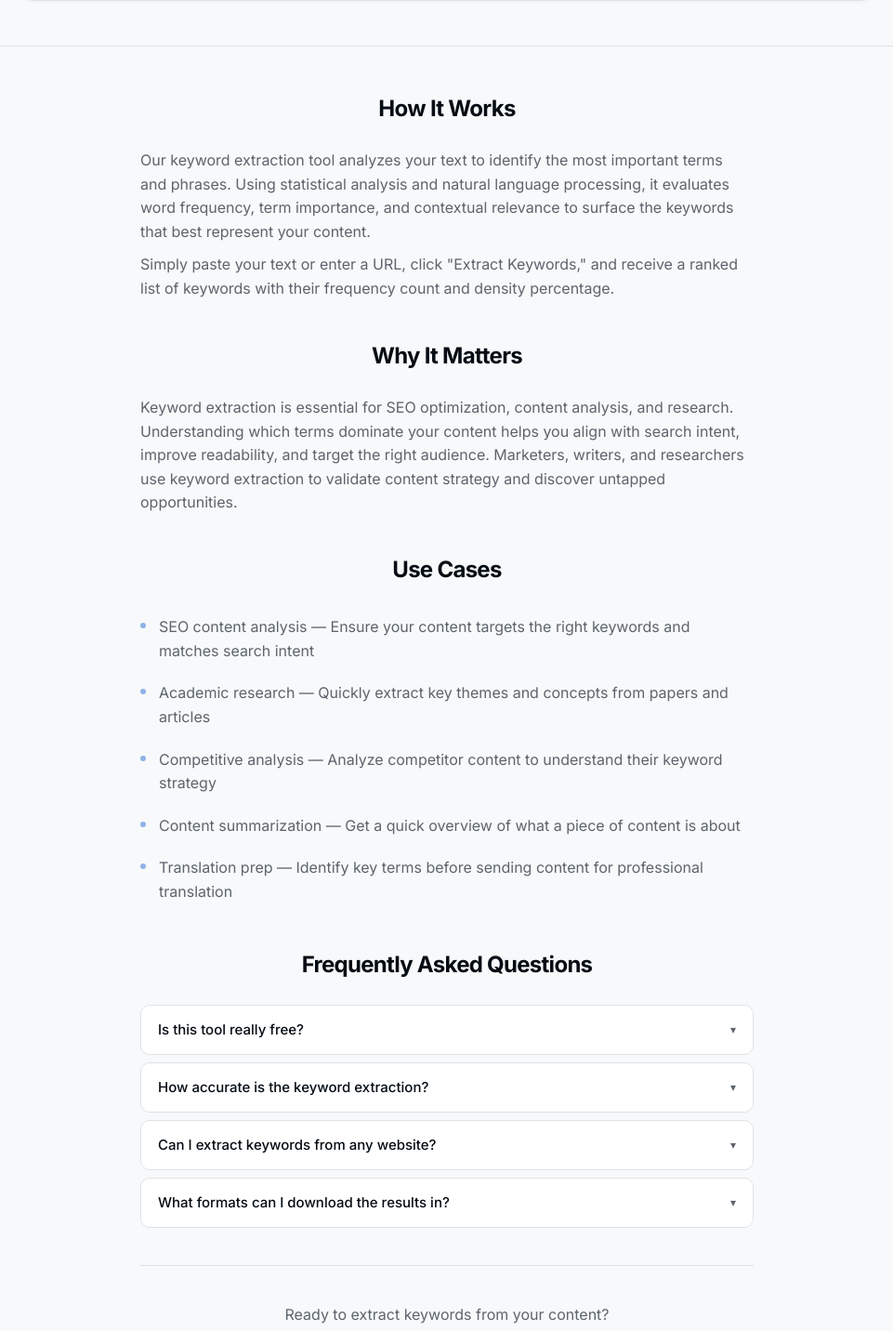
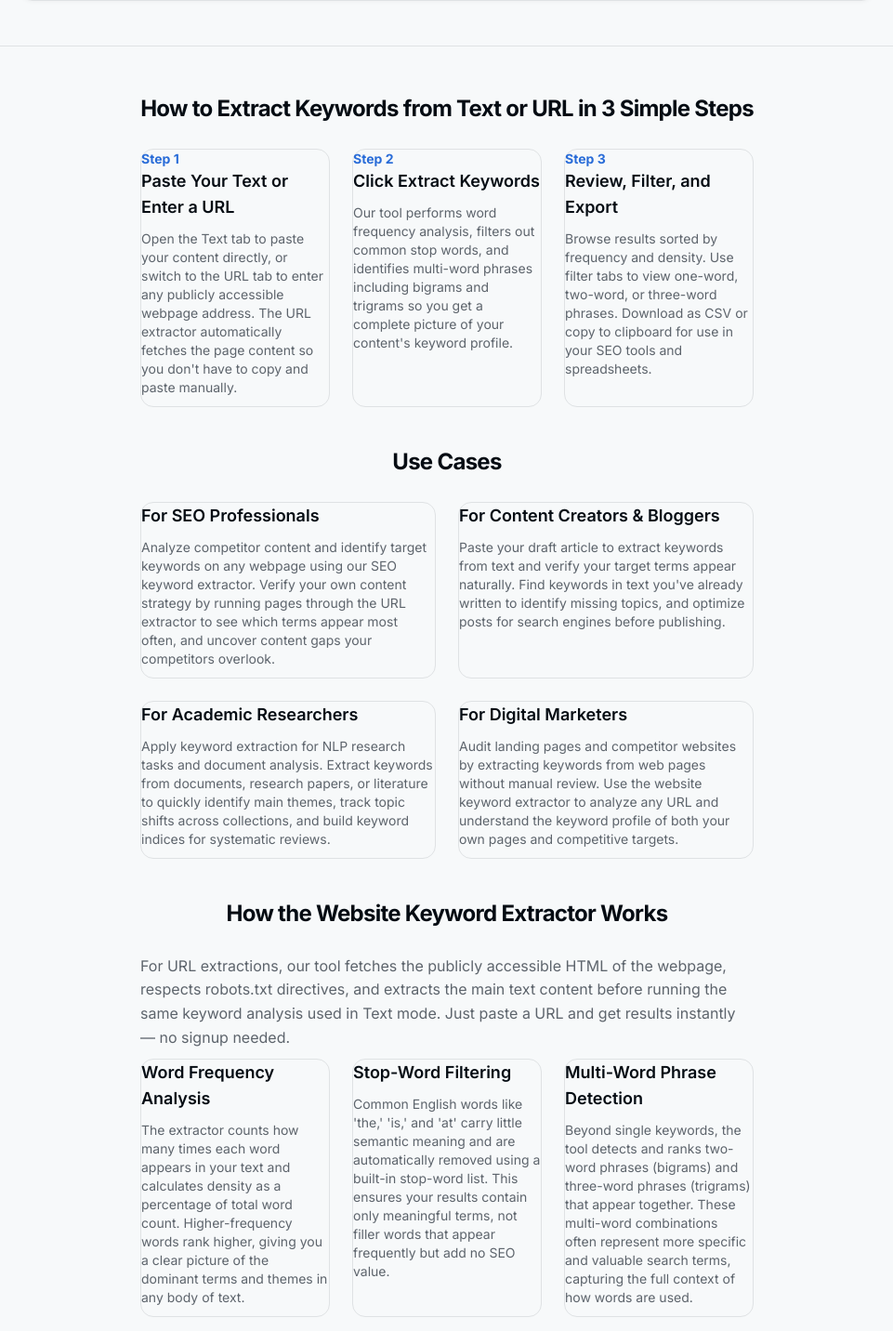
Before and after one commit to pang3fan-creator/keyword-extractor, a Next.js app: page / in a window 1280 px wide. Shown: the part 718-2150 px from the top of the page at 93% size, without its empty margins (159-1120 px from the left). Built offline with nearby package versions, Linux system fonts and the light colour scheme.

Commit message:
feat: 更新首页 SEO 内容，添加使用说明和用例部分，增强用户体验

```diff
--- a/messages/en.json
+++ b/messages/en.json
@@ -37,15 +37,15 @@
     "copyClipboard": "Copy to Clipboard",
     "copyClipboardLabel": "Copy results to clipboard",
     "copied": "Copied!",
-    "seoHowTitle": "How It Works",
-    "seoHowDesc1": "Our keyword extraction tool analyzes your text to identify the most important terms and phrases. Using statistical analysis and natural language processing, it evaluates word frequency, term importance, and contextual relevance to surface the keywords that best represent your content.",
+    "seoHowTitle": "How the Website Keyword Extractor Works",
+    "seoHowDesc1": "Our keyword extraction tool analyzes your text to identify the most important terms and phrases. Using word frequency analysis, stop-word filtering, and multi-word phrase detection, it surfaces the keywords that best represent your content.",
     "seoHowDesc2": "Simply paste your text or enter a URL, click \"Extract Keywords,\" and receive a ranked list of keywords with their frequency count and density percentage.",
-    "seoHowStep1Title": "Paste Text or Enter URL",
-    "seoHowStep1Desc": "Add your content directly or paste a webpage URL.",
-    "seoHowStep2Title": "Click Extract",
-    "seoHowStep2Desc": "Our algorithm analyzes word frequency and phrases instantly.",
-    "seoHowStep3Title": "Download Results",
-    "seoHowStep3Desc": "Export your keywords as CSV or copy them to clipboard.",
+    "seoHowStep1Title": "Paste Your Text or Enter a URL",
+    "seoHowStep1Desc": "Open the Text tab to paste your content directly, or switch to the URL tab to enter any publicly accessible webpage address. The URL extractor automatically fetches the page content so you don't have to copy and paste manually.",
+    "seoHowStep2Title": "Click Extract Keywords",
+    "seoHowStep2Desc": "Our tool performs word frequency analysis, filters out common stop words, and identifies multi-word phrases including bigrams and trigrams so you get a complete picture of your content's keyword profile.",
+    "seoHowStep3Title": "Review, Filter, and Export",
+    "seoHowStep3Desc": "Browse results sorted by frequency and density. Use filter tabs to view one-word, two-word, or three-word phrases. Download as CSV or copy to clipboard for use in your SEO tools and spreadsheets.",
     "seoWhyTitle": "Why It Matters",
     "seoWhyDesc": "Keyword extraction is essential for SEO optimization, content analysis, and research. Understanding which terms dominate your content helps you align with search intent, improve readability, and target the right audience. Marketers, writers, and researchers use keyword extraction to validate content strategy and discover untapped opportunities.",
     "seoWhy1": "SEO Optimization — Identify focus keywords for your content",
@@ -53,22 +53,40 @@
     "seoWhy3": "Content Strategy — Plan your content around high-value keywords",
     "seoWhy4": "Market Research — Discover trending topics in your niche",
     "seoUseTitle": "Use Cases",
-    "seoUse1": "SEO content analysis — Ensure your content targets the right keywords and matches search intent",
-    "seoUse2": "Academic research — Quickly extract key themes and concepts from papers and articles",
-    "seoUse3": "Competitive analysis — Analyze competitor content to understand their keyword strategy",
-    "seoUse4": "Content summarization — Get a quick overview of what a piece of content is about",
-    "seoUse5": "Translation prep — Identify key terms before sending content for professional translation",
+
     "seoFaqTitle": "Frequently Asked Questions",
     "seoFaq1Q": "Is this tool really free?",
-    "seoFaq1A": "Yes, the Text and URL extraction modes are completely free. No signup or account required. The AI-powered extraction is a Pro feature for users who need semantic understanding.",
+    "seoFaq1A": "Yes, the Text and URL extraction modes are completely free. No signup or account required. AI-powered semantic extraction is planned as a Pro feature for users who need deeper contextual analysis.",
     "seoFaq2Q": "How accurate is the keyword extraction?",
-    "seoFaq2A": "The tool uses statistical analysis including term frequency and inverse document frequency to identify meaningful keywords. For most general text, accuracy is very high. The AI Pro mode uses semantic understanding for even more precise results.",
+    "seoFaq2A": "The tool uses word frequency, stop-word filtering, keyword density, and multi-word phrase detection (bigrams and trigrams) to identify meaningful keywords. This approach works well for most English text where keyword frequency and phrase patterns are useful. AI-powered semantic extraction, which uses contextual understanding for more nuanced results, is planned as a future Pro feature.",
     "seoFaq3Q": "Can I extract keywords from any website?",
     "seoFaq3A": "The URL mode can extract content from most publicly accessible web pages. Some sites with paywalls, login requirements, or anti-scraping measures may not be accessible. For best results, copy the text directly and use the Text tab.",
     "seoFaq4Q": "What formats can I download the results in?",
     "seoFaq4A": "Results can be downloaded as a CSV file (compatible with Excel and Google Sheets) or copied to your clipboard as tab-separated values for quick pasting into any application.",
     "seoCtaDesc": "Ready to extract keywords from your content?",
     "seoCtaButton": "Try the Keyword Extraction Tool",
+    "seoHowToUseTitle": "How to Extract Keywords from Text or URL in 3 Simple Steps",
+    "seoHowToUseStepLabel": "Step {step}",
+    "seoContentLabel": "About this tool",
+    "seoUseSeoTitle": "For SEO Professionals",
+    "seoUseSeoDesc": "Analyze competitor content and identify target keywords on any webpage using our SEO keyword extractor. Verify your own content strategy by running pages through the URL extractor to see which terms appear most often, and uncover content gaps your competitors overlook.",
+    "seoUseContentTitle": "For Content Creators & Bloggers",
+    "seoUseContentDesc": "Paste your draft article to extract keywords from text and verify your target terms appear naturally. Find keywords in text you've already written to identify missing topics, and optimize posts for search engines before publishing.",
+    "seoUseAcademicTitle": "For Academic Researchers",
+    "seoUseAcademicDesc": "Apply keyword extraction for NLP research tasks and document analysis. Extract keywords from documents, research papers, or literature to quickly identify main themes, track topic shifts across collections, and build keyword indices for systematic reviews.",
+    "seoUseMarketingTitle": "For Digital Marketers",
+    "seoUseMarketingDesc": "Audit landing pages and competitor websites by extracting keywords from web pages without manual review. Use the website keyword extractor to analyze any URL and understand the keyword profile of both your own pages and competitive targets.",
+    "seoHowStatsTitle": "Word Frequency Analysis",
+    "seoHowStatsDesc": "The extractor counts how many times each word appears in your text and calculates density as a percentage of total word count. Higher-frequency words rank higher, giving you a clear picture of the dominant terms and themes in any body of text.",
+    "seoHowFilterTitle": "Stop-Word Filtering",
+    "seoHowFilterDesc": "Common English words like 'the,' 'is,' and 'at' carry little semantic meaning and are automatically removed using a built-in stop-word list. This ensures your results contain only meaningful terms, not filler words that appear frequently but add no SEO value.",
+    "seoHowPhraseTitle": "Multi-Word Phrase Detection",
+    "seoHowPhraseDesc": "Beyond single keywords, the tool detects and ranks two-word phrases (bigrams) and three-word phrases (trigrams) that appear together. These multi-word combinations often represent more specific and valuable search terms, capturing the full context of how words are used.",
+    "seoHowUrlNote": "For URL extractions, our tool fetches the publicly accessible HTML of the webpage, respects robots.txt directives, and extracts the main text content before running the same keyword analysis used in Text mode. Just paste a URL and get results instantly \u2014 no signup needed.",
+    "seoFaq5Q": "What\u2019s the difference between regular and AI keyword extraction?",
+    "seoFaq5A": "Regular keyword extraction, available now for free, uses word frequency analysis, keyword density, stop-word filtering, and phrase detection (bigrams and trigrams) to identify the most common terms in your text. AI semantic extraction is planned as a Pro feature for future release. Until then, the free Text and URL modes provide keyword extraction without signup.",
+    "seoFaq6Q": "Do I need to sign up to use the keyword extractor?",
+    "seoFaq6A": "No signup is required for the free Text and URL extraction modes. You can paste text or enter any publicly accessible URL and get keyword results instantly. AI-powered semantic extraction is planned for a future Pro plan, which may require an account. All free features will remain available without registration.",
     "invalidUrl": "Please enter a valid URL",
     "errors": {
       "invalidJson": "The request could not be read. Please try again.",
--- a/src/app/[locale]/page.tsx
+++ b/src/app/[locale]/page.tsx
@@ -3,10 +3,20 @@ import { Header } from '@/components/layout/Header';
 import { Footer } from '@/components/layout/Footer';
 import { ToolSection } from '@/components/extractor/ToolSection';
 import { FaqSection } from '@/components/seo/FaqSection';
+import HowToUseSection from '@/components/seo/HowToUseSection';
+import UseCasesSection from '@/components/seo/UseCasesSection';
+import HowItWorksSection from '@/components/seo/HowItWorksSection';
 
 export default async function HomePage() {
   const t = await getTranslations('home');
   const metadataT = await getTranslations('metadata');
+
+  const organizationJsonLd = {
+    '@context': 'https://schema.org',
+    '@type': 'Organization',
+    name: metadataT('siteName'),
+    url: 'https://extractkeywords.com',
+  };
 
   const webApplicationJsonLd = {
     '@context': 'https://schema.org',
@@ -22,7 +32,7 @@ export default async function HomePage() {
   const faqJsonLd = {
     '@context': 'https://schema.org',
     '@type': 'FAQPage',
-    mainEntity: [1, 2, 3, 4].map((index) => ({
+    mainEntity: Array.from({ length: 6 }, (_, i) => i + 1).map((index) => ({
       '@type': 'Question',
       name: t(`seoFaq${index}Q` as never),
       acceptedAnswer: {
@@ -39,6 +49,10 @@ export default async function HomePage() {
       <main className="flex-1">
         <script
           type="application/ld+json"
+          dangerouslySetInnerHTML={{ __html: JSON.stringify(organizationJsonLd) }}
+        />
+        <script
+          type="application/ld+json"
           dangerouslySetInnerHTML={{ __html: JSON.stringify(webApplicationJsonLd) }}
         />
         <script
@@ -53,32 +67,21 @@ export default async function HomePage() {
           </div>
         </section>
 
-        <section className="container" aria-label={t('title')}>
+        <section className="container" id="toolArea" aria-label={t('title')}>
           <div className="tool-area">
             <ToolSection />
           </div>
         </section>
 
-        <section className="seo-content" id="seoContent" aria-label="About this tool">
+        <section className="seo-content" id="seoContent" aria-label={t('seoContentLabel')}>
           <div className="container">
-            <div className="seo-section">
-              <h2>{t('seoHowTitle')}</h2>
-              <p>{t('seoHowDesc1')}</p>
-              <p>{t('seoHowDesc2')}</p>
-            </div>
+            <HowToUseSection />
+            <UseCasesSection />
+            <HowItWorksSection />
 
             <div className="seo-section">
               <h2>{t('seoWhyTitle')}</h2>
               <p>{t('seoWhyDesc')}</p>
-            </div>
-
-            <div className="seo-section">
-              <h2>{t('seoUseTitle')}</h2>
-              <ul>
-                {[1, 2, 3, 4, 5].map((index) => (
-                  <li key={index}>{t(`seoUse${index}` as never)}</li>
-                ))}
-              </ul>
             </div>
 
             <FaqSection />
--- a/src/components/seo/FaqSection.tsx
+++ b/src/components/seo/FaqSection.tsx
@@ -13,7 +13,7 @@ export function FaqSection() {
   return (
     <div className="seo-section">
       <h2>{t('seoFaqTitle')}</h2>
-      {[1, 2, 3, 4].map((i) => (
+      {Array.from({ length: 6 }, (_, i) => i + 1).map((i) => (
         <div key={i} className={cn('faq-item', openIndex === i && 'open')}>
           <button
             className="faq-question"
--- /dev/null
+++ b/src/components/seo/HowItWorksSection.tsx
@@ -0,0 +1,22 @@
+import { getTranslations } from 'next-intl/server';
+
+const HOW_KEYS = ['Stats', 'Filter', 'Phrase'] as const;
+
+export default async function HowItWorksSection() {
+  const t = await getTranslations('home');
+
+  return (
+    <section className="seo-section" aria-labelledby="how-it-works-title">
+      <h2 id="how-it-works-title">{t('seoHowTitle')}</h2>
+      <p className="text-muted-foreground mt-4">{t('seoHowUrlNote')}</p>
+      <div className="mt-8 grid gap-6 md:grid-cols-3">
+        {HOW_KEYS.map((key) => (
+          <div key={key} className="border-border rounded-xl border p-6">
+            <h3 className="mb-2 text-lg font-semibold">{t(`seoHow${key}Title` as never)}</h3>
+            <p className="text-muted-foreground text-sm">{t(`seoHow${key}Desc` as never)}</p>
+          </div>
+        ))}
+      </div>
+    </section>
+  );
+}
--- /dev/null
+++ b/src/components/seo/HowToUseSection.tsx
@@ -0,0 +1,23 @@
+import { getTranslations } from 'next-intl/server';
+
+export default async function HowToUseSection() {
+  const t = await getTranslations('home');
+  const steps = [1, 2, 3];
+
+  return (
+    <section className="seo-section" aria-labelledby="how-to-use-title">
+      <h2 id="how-to-use-title">{t('seoHowToUseTitle')}</h2>
+      <div className="mt-8 grid gap-6 md:grid-cols-3">
+        {steps.map((step) => (
+          <div key={step} className="border-border rounded-xl border p-6">
+            <div className="text-primary mb-2 text-sm font-bold">
+              {t('seoHowToUseStepLabel', { step })}
+            </div>
+            <h3 className="mb-2 text-lg font-semibold">{t(`seoHowStep${step}Title` as never)}</h3>
+            <p className="text-muted-foreground text-sm">{t(`seoHowStep${step}Desc` as never)}</p>
+          </div>
+        ))}
+      </div>
+    </section>
+  );
+}
--- /dev/null
+++ b/src/components/seo/UseCasesSection.tsx
@@ -0,0 +1,21 @@
+import { getTranslations } from 'next-intl/server';
+
+const USE_CASE_KEYS = ['Seo', 'Content', 'Academic', 'Marketing'] as const;
+
+export default async function UseCasesSection() {
+  const t = await getTranslations('home');
+
+  return (
+    <section className="seo-section" aria-labelledby="use-cases-title">
+      <h2 id="use-cases-title">{t('seoUseTitle')}</h2>
+      <div className="mt-8 grid gap-6 md:grid-cols-2">
+        {USE_CASE_KEYS.map((key) => (
+          <div key={key} className="border-border rounded-xl border p-6">
+            <h3 className="mb-2 text-lg font-semibold">{t(`seoUse${key}Title` as never)}</h3>
+            <p className="text-muted-foreground text-sm">{t(`seoUse${key}Desc` as never)}</p>
+          </div>
+        ))}
+      </div>
+    </section>
+  );
+}
```
